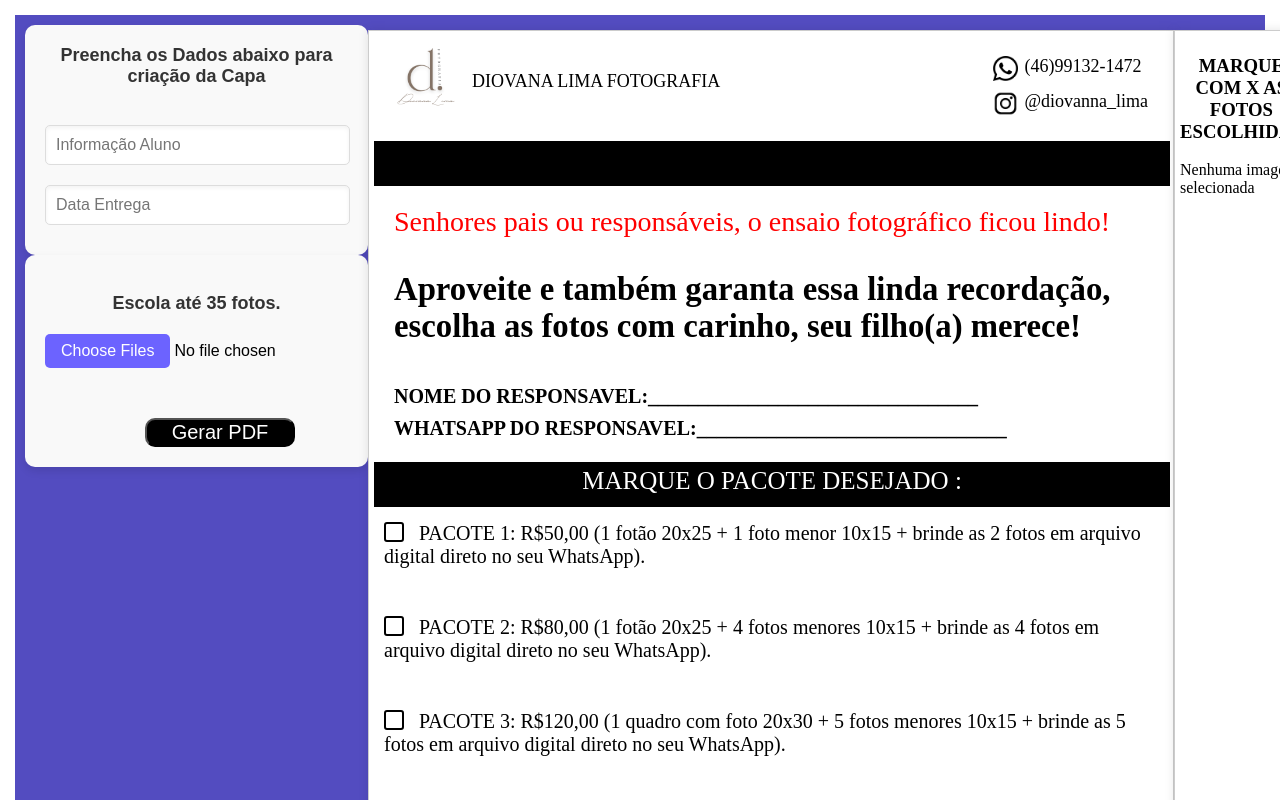
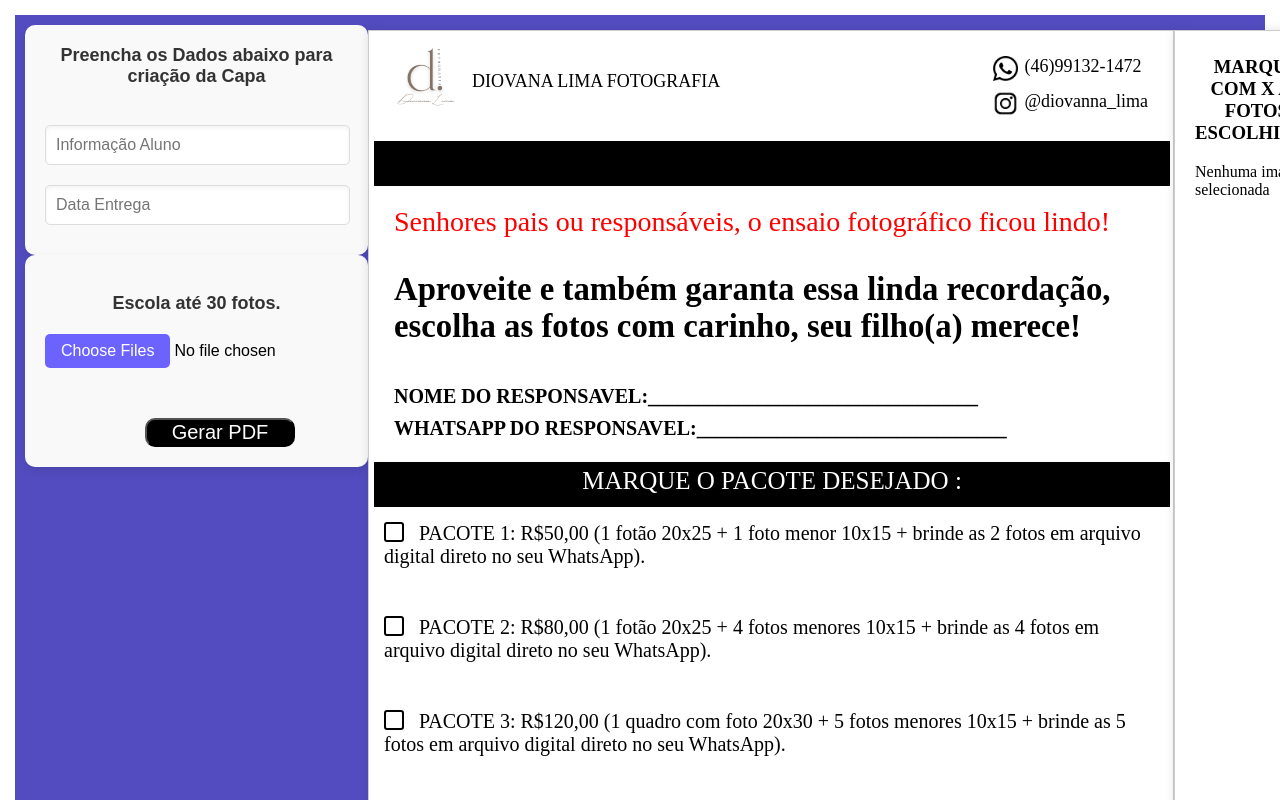
Before and after one commit to leandro-bsf/Gabarito_fotos, a React (Create React App) app: page / in a window 1280 px wide. Shown: the top 800 px of the page. Built offline with nearby package versions, Linux system fonts and the light colour scheme.

Commit message:
ajuste tela fotos

```diff
--- a/src/App.css
+++ b/src/App.css
@@ -71,6 +71,7 @@
 }
 .grid_titulo{
    text-align: center;
+   margin-top: 25px;
 
 }
 
@@ -134,8 +135,8 @@
   width: 794px;    /* Largura da folha A4 */
   font-family: 'Montserrat' ;
   height: 1123px;  /* Altura da folha A4 */
-  margin: 5px auto;  /* Pequena margem ao redor da folha */
-  padding: 5px;   /* Espaço interno para que o conteúdo não fique colado nas bordas */
+  margin: 5px auto auto ;  /* Pequena margem ao redor da folha */
+  padding-left: 20px;   /* Espaço interno para que o conteúdo não fique colado nas bordas */
   box-shadow: 0 0 10px rgba(0, 0, 0, 0.1);  /* Efeito de sombra para parecer uma folha */
   border: 1px solid #ccc;  /* Borda leve para delimitar a folha */
   background-color: white; /* Fundo branco para simular papel */
--- a/src/App.js
+++ b/src/App.js
@@ -141,7 +141,7 @@ const handleImageLogo = (e) => {
          {/* <span>  Preencha os Dados abaixo para criação da Grid</span> */}
           <br/>
         {/* <input   type="text"   placeholder="Texto Complementar"  value={name} onChange={(e) => setName(e.target.value)}/> */}
-         <span> Escola até 35 fotos.</span>
+         <span> Escola até 30  fotos.</span>
         <input  type="file"  accept="image/*" multiple   onChange={handleImageChange}  />
 
       <br/>
```
